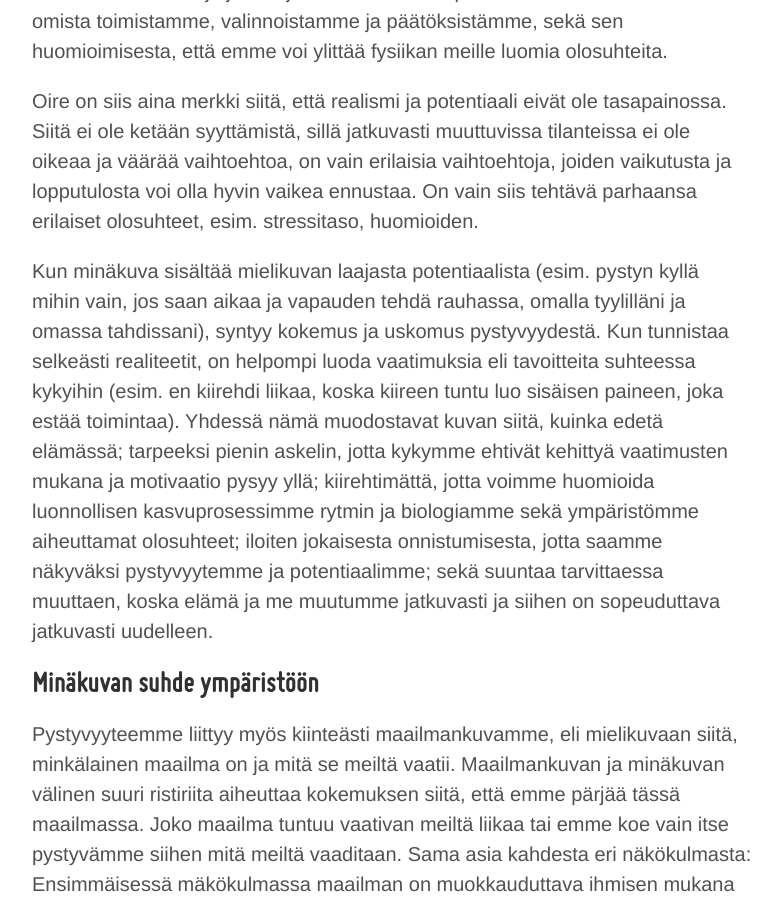
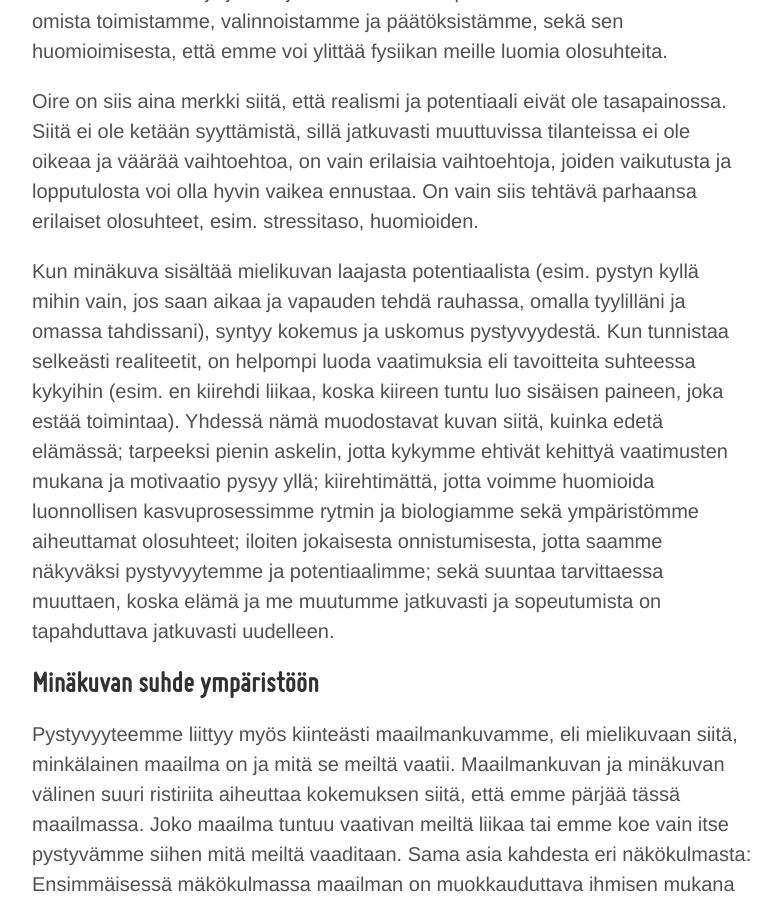
Before and after one commit to niinapiira/neppari.net, a Jekyll site: the page built from _posts/2017-01-24-tukemalla-hyvaa-minakuvaa-luomme-mahdollisuuksia.md, in a window 1280 px wide and 900 px high, scrolled down 4187 px. Shown: the whole window, without its empty margins (248-1029 px from the left). Built offline with Jekyll 4.4.1, drawn with Linux system fonts in a browser that asks for light colours.

Commit message:
Updated 2017-01-24-tukemalla-hyvaa-minakuvaa-luomme-mahdollisuuksia.md

```diff
--- a/_posts/2017-01-24-tukemalla-hyvaa-minakuvaa-luomme-mahdollisuuksia.md
+++ b/_posts/2017-01-24-tukemalla-hyvaa-minakuvaa-luomme-mahdollisuuksia.md
@@ -37,7 +37,7 @@ On myös hyväksyttävä se, että aina ihminen ja maailma ei muutu minun mielen
 
 Oire on siis aina merkki siitä, että realismi ja potentiaali eivät ole tasapainossa. Siitä ei ole ketään syyttämistä, sillä jatkuvasti muuttuvissa tilanteissa ei ole oikeaa ja väärää vaihtoehtoa, on vain erilaisia vaihtoehtoja, joiden vaikutusta ja lopputulosta voi olla hyvin vaikea ennustaa. On vain siis tehtävä parhaansa erilaiset olosuhteet, esim. stressitaso, huomioiden.
 
-Kun minäkuva sisältää mielikuvan laajasta potentiaalista (esim. pystyn kyllä mihin vain, jos saan aikaa ja vapauden tehdä rauhassa, omalla tyylilläni ja omassa tahdissani), syntyy kokemus ja uskomus pystyvyydestä. Kun tunnistaa selkeästi realiteetit, on helpompi luoda vaatimuksia eli tavoitteita suhteessa kykyihin (esim. en kiirehdi liikaa, koska kiireen tuntu luo sisäisen paineen, joka estää toimintaa). Yhdessä nämä muodostavat kuvan siitä, kuinka edetä elämässä; tarpeeksi pienin askelin, jotta kykymme ehtivät kehittyä vaatimusten mukana ja motivaatio pysyy yllä; kiirehtimättä, jotta voimme huomioida luonnollisen kasvuprosessimme rytmin ja biologiamme sekä ympäristömme aiheuttamat olosuhteet; iloiten jokaisesta onnistumisesta, jotta saamme näkyväksi pystyvyytemme ja potentiaalimme; sekä suuntaa tarvittaessa muuttaen, koska elämä ja me muutumme jatkuvasti ja siihen on sopeuduttava jatkuvasti uudelleen.
+Kun minäkuva sisältää mielikuvan laajasta potentiaalista (esim. pystyn kyllä mihin vain, jos saan aikaa ja vapauden tehdä rauhassa, omalla tyylilläni ja omassa tahdissani), syntyy kokemus ja uskomus pystyvyydestä. Kun tunnistaa selkeästi realiteetit, on helpompi luoda vaatimuksia eli tavoitteita suhteessa kykyihin (esim. en kiirehdi liikaa, koska kiireen tuntu luo sisäisen paineen, joka estää toimintaa). Yhdessä nämä muodostavat kuvan siitä, kuinka edetä elämässä; tarpeeksi pienin askelin, jotta kykymme ehtivät kehittyä vaatimusten mukana ja motivaatio pysyy yllä; kiirehtimättä, jotta voimme huomioida luonnollisen kasvuprosessimme rytmin ja biologiamme sekä ympäristömme aiheuttamat olosuhteet; iloiten jokaisesta onnistumisesta, jotta saamme näkyväksi pystyvyytemme ja potentiaalimme; sekä suuntaa tarvittaessa muuttaen, koska elämä ja me muutumme jatkuvasti ja sopeutumista on tapahduttava jatkuvasti uudelleen.
 
 ## Minäkuvan suhde ympäristöön
 Pystyvyyteemme liittyy myös kiinteästi maailmankuvamme, eli mielikuvaan siitä, minkälainen maailma on ja mitä se meiltä vaatii. Maailmankuvan ja minäkuvan välinen suuri ristiriita aiheuttaa kokemuksen siitä, että emme pärjää tässä maailmassa. Joko maailma tuntuu vaativan meiltä liikaa tai emme koe vain itse pystyvämme siihen mitä meiltä vaaditaan. Sama asia kahdesta eri näkökulmasta: Ensimmäisessä mäkökulmassa maailman on muokkauduttava ihmisen mukana ja jälkimmäisessä ihmisen on muututtava maailman vaatimusten mukaiseksi. Kumpikin ajatus yksinään on aika raskas, mutta yhdessä ne mahdollistavat tasapainon etsimisen pystyvyytemme ja vaatimusten välille: Missä asioissa voisimme muuttaa maailmaa tai lähiympäristöä niin, että jokainen voisi siinä pärjätä ja missä asioissa taas yksilöt voisivat kehittää itseään ja saada tukea, jotta kykenevät toimimaan maailmassa, joka luo tiettyjä vaatimuksia kaikille?
```
